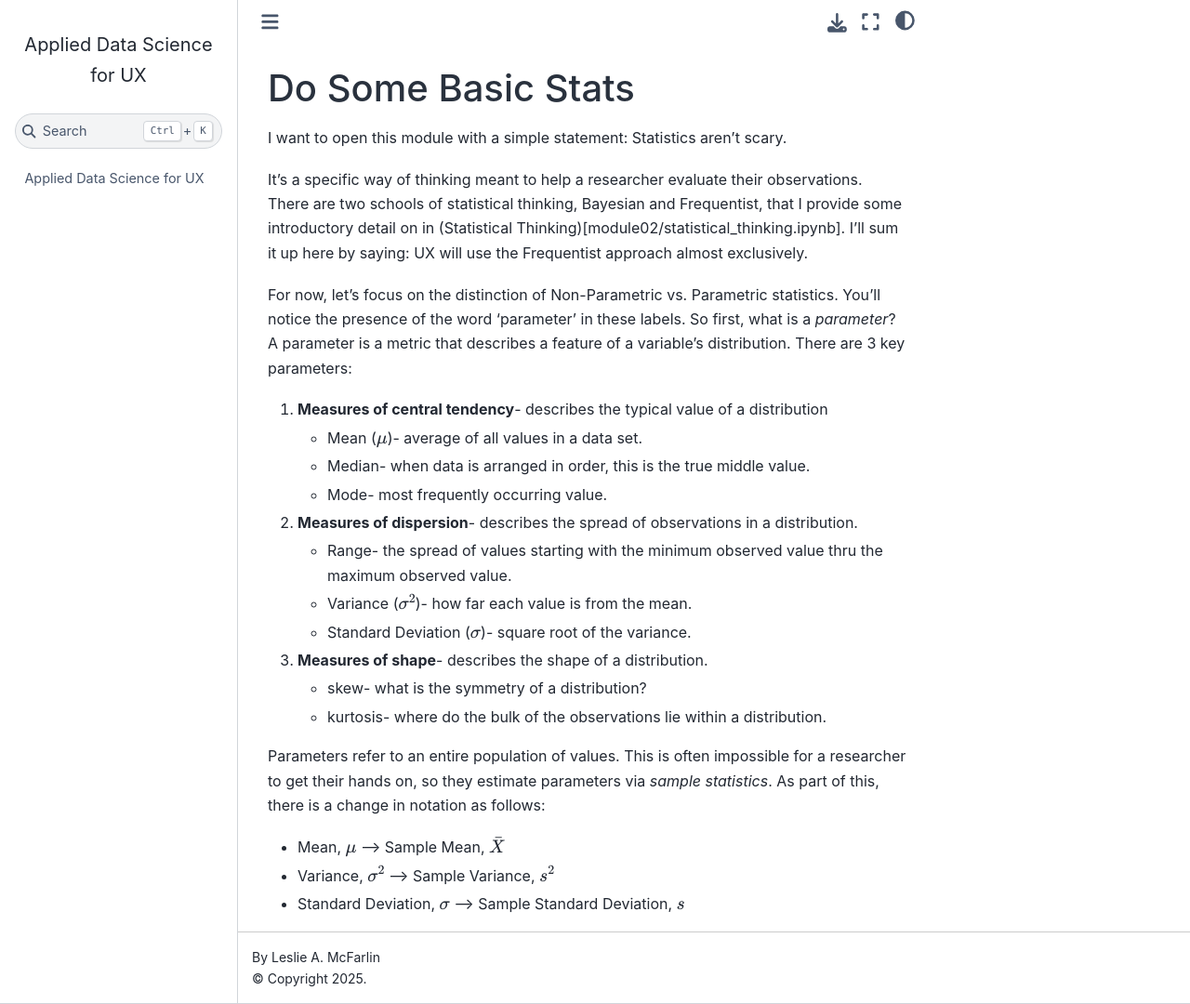
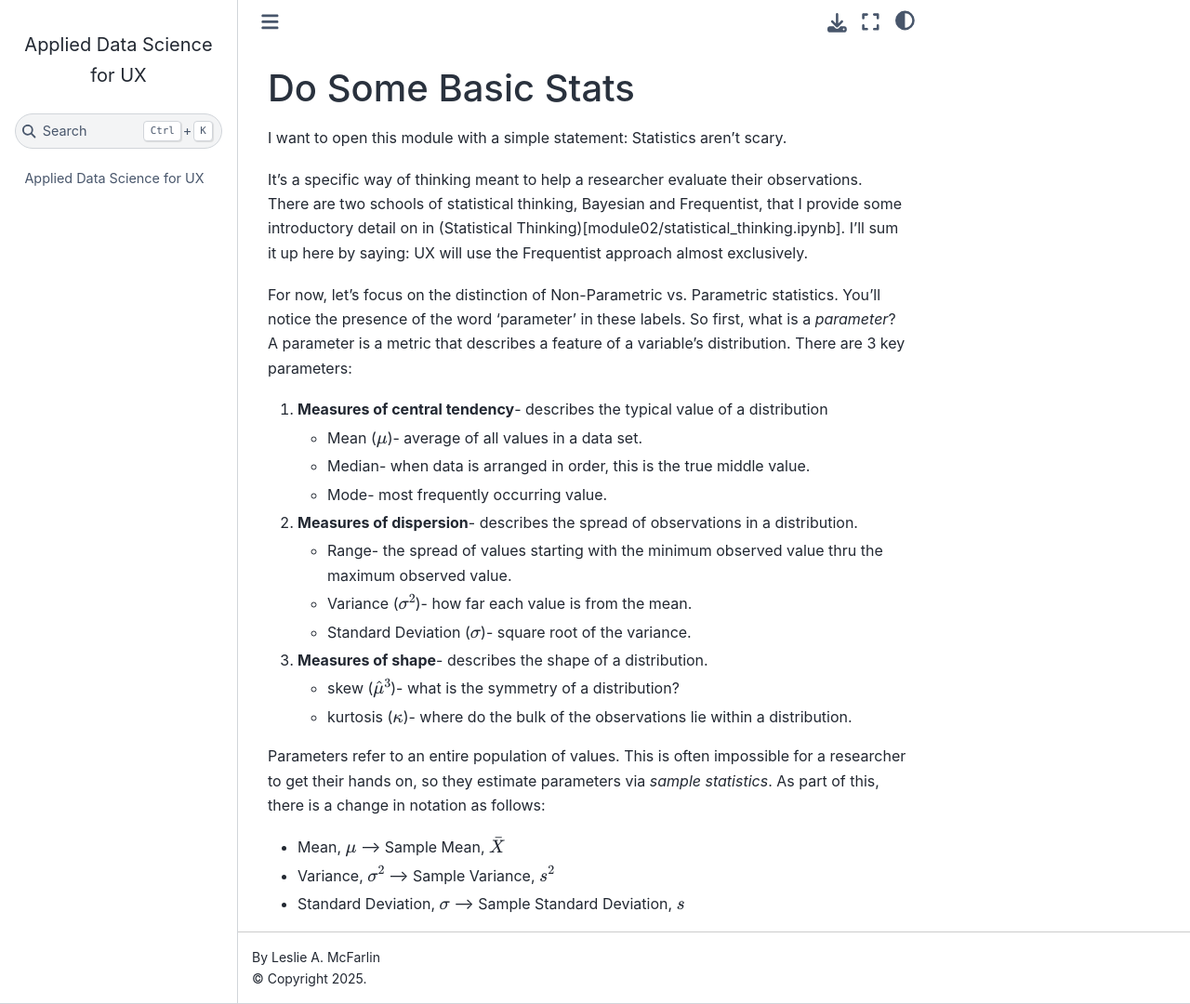
Before and after one commit to lammypi/Applied-Data-Science-for-UX, a Jupyter Book: the page built from module02/readme.md, in a window 1280 px wide and 1080 px high. Shown: the whole window at 93% size. Built offline with Jupyter Book 1.0.4 settings and Sphinx 7.4.7 and the Sphinx Book theme 1.1.4, drawn with Linux system fonts in a browser that asks for light colours; pages that are not in the unit, such as notebooks, are missing from menus.

Commit message:
Update readme.md

```diff
--- a/module02/readme.md
+++ b/module02/readme.md
@@ -14,8 +14,8 @@ For now, let's focus on the distinction of Non-Parametric vs. Parametric statist
    - Variance ($\sigma^{2}$)- how far each value is from the mean.
    - Standard Deviation ($\sigma$)- square root of the variance.
 5. __Measures of shape__- describes the shape of a distribution.
-   - skew- what is the symmetry of a distribution?
-   - kurtosis- where do the bulk of the observations lie within a distribution.
+   - skew ($\hat{\mu}^{3}$)- what is the symmetry of a distribution?
+   - kurtosis ($\kappa$)- where do the bulk of the observations lie within a distribution.
 
 Parameters refer to an entire population of values. This is often impossible for a researcher to get their hands on, so they estimate parameters via _sample statistics_. As part of this, there is a change in notation as follows:
 - Mean, $\mu$ --> Sample Mean, $\bar{X}$
```
